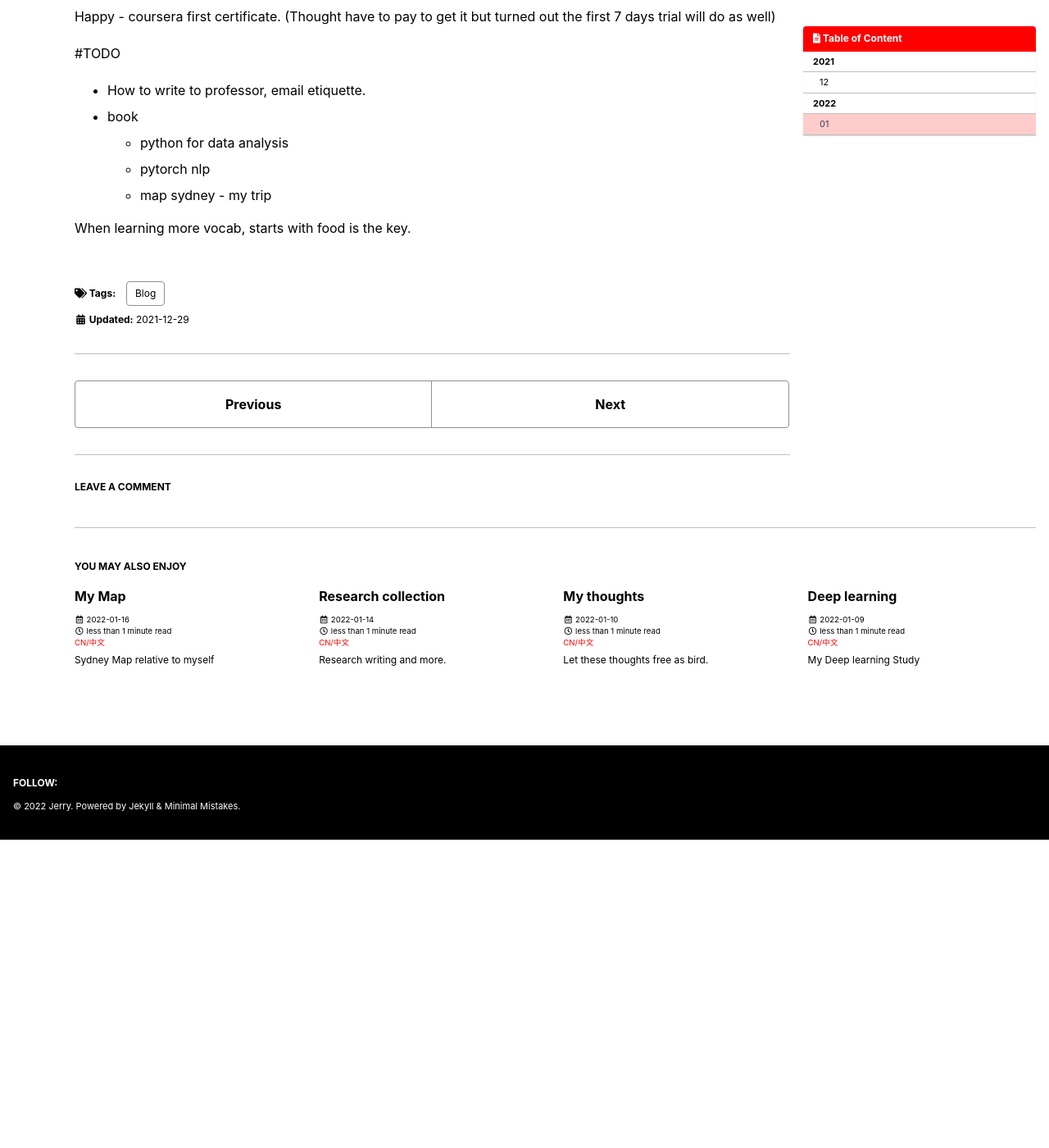
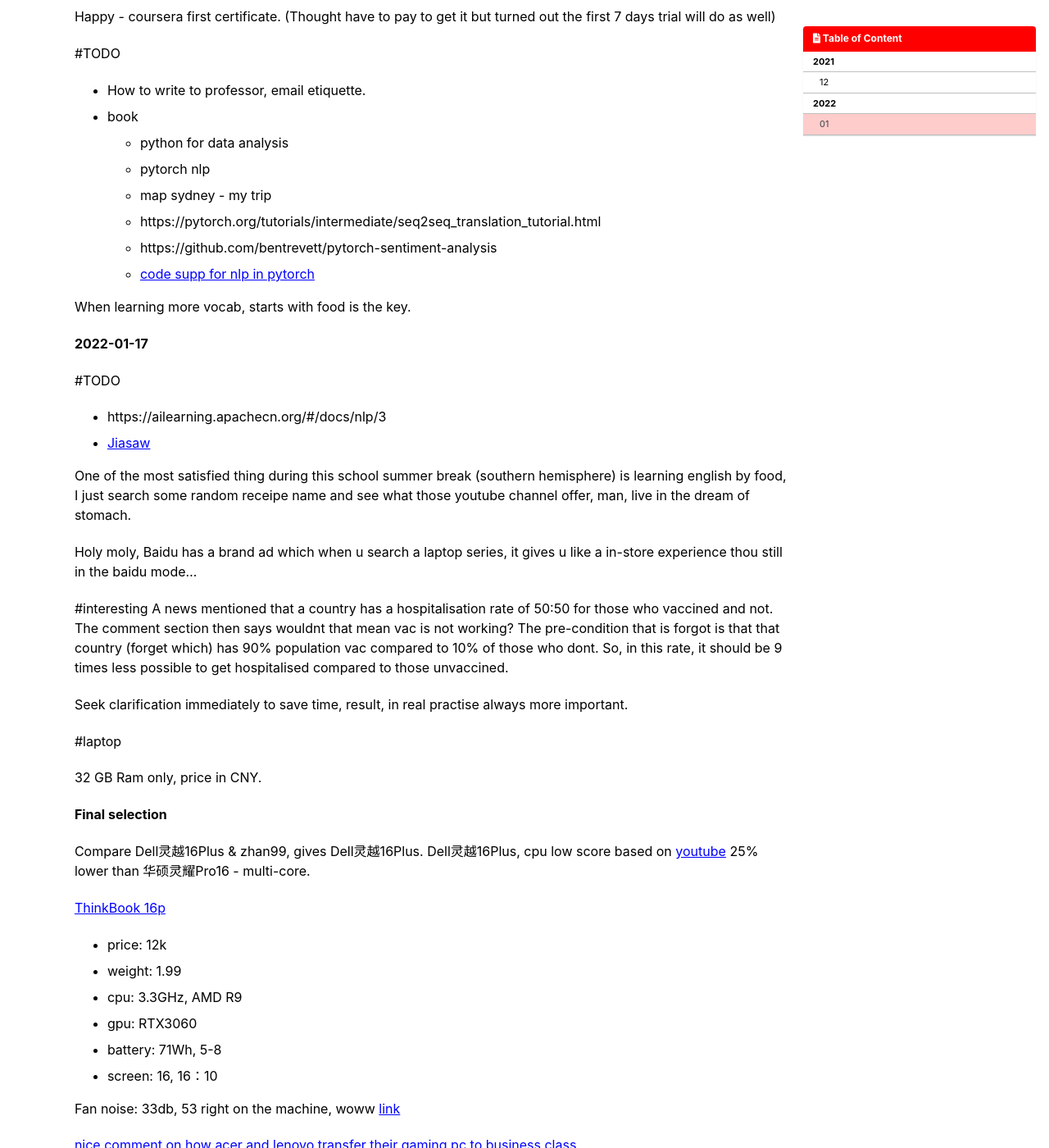
Before and after one commit to postsent/postsent.github.io, a Jekyll site: the page built from _posts/computing/jeykll/2021-12-29-logs.md, in a window 1280 px wide and 1400 px high, scrolled down 9327 px. Shown: the whole window at 82% size. Built offline with Jekyll 4.4.1, drawn with Linux system fonts in a browser that asks for light colours; cached includes are drawn as plain includes; emoji names are drawn with the system emoji font; comment, search, counter and statistics services are not loaded; before the commit the page ends 10351 px from its top, so only the background shows below that; some of the changed text lies outside the part shown.

Commit message:
updates: log

```diff
--- a/_posts/computing/jeykll/2021-12-29-logs.md
+++ b/_posts/computing/jeykll/2021-12-29-logs.md
@@ -328,5 +328,100 @@ Happy - coursera first certificate. (Thought have to pay to get it but turned ou
   - python for data analysis
   - pytorch nlp
   - map sydney - my trip
+  - https://pytorch.org/tutorials/intermediate/seq2seq_translation_tutorial.html
+  - https://github.com/bentrevett/pytorch-sentiment-analysis
+  - [code supp for nlp in pytorch](https://github.com/joosthub/PyTorchNLPBook)
 
 When learning more vocab, starts with food is the key.
+
+**2022-01-17**
+
+\#TODO
+
+- https://ailearning.apachecn.org/#/docs/nlp/3
+- [Jiasaw](https://colab.research.google.com/drive/1pymchOpQqs2U7cPqw4Q9O46oU4saPiDE#scrollTo=el6ercKUV9vA)
+
+One of the most satisfied thing during this school summer break (southern hemisphere) is learning english by food, I just search some random receipe name and see what those youtube channel offer, man, live in the dream of stomach.
+
+Holy moly, Baidu has a brand ad which when u search a laptop series, it gives u like a in-store experience thou still in the baidu mode...
+
+\#interesting A news mentioned that a country has a hospitalisation rate of 50:50 for those who vaccined and not. The comment section then says wouldnt that mean vac is not working? The pre-condition that is forgot is that that country (forget which) has 90% population vac compared to 10% of those who dont. So, in this rate, it should be 9 times less possible to get hospitalised compared to those unvaccined.
+
+Seek clarification immediately to save time, result, in real practise always more important.
+
+\#laptop
+
+32 GB Ram only, price in CNY.
+
+**Final selection**
+
+Compare Dell灵越16Plus & zhan99, gives Dell灵越16Plus.
+Dell灵越16Plus, cpu low score based on [youtube](https://www.youtube.com/watch?v=t2v63JFOGZY&ab_channel=%E4%B8%AD%E6%AD%A3%E8%AF%84%E6%B5%8B) 25% lower than 华硕灵耀Pro16 - multi-core.
+
+
+[ThinkBook 16p](https://item.jd.com/100027351764.html#none)
+
+- price: 12k
+- weight:  1.99
+- cpu: 3.3GHz, AMD R9
+- gpu: RTX3060
+- battery: 71Wh, 5-8
+- screen: 16, 16：10
+
+Fan noise: 33db, 53 right on the machine, woww [link](https://www.youtube.com/watch?v=tS7KfTPGado&ab_channel=%E4%B8%AD%E6%AD%A3%E8%AF%84%E6%B5%8B)
+
+[nice comment on how acer and lenovo transfer their gaming pc to business class](https://www.zhihu.com/question/461218779/answer/1904005165)
+
+[华硕灵耀Pro16](https://item.jd.com/100015624453.html)
+- price: 11k
+- weight: 1.9kg
+- cpu: 3.3GHz, AMD R9
+- gpu: 4GB, RTX3050Ti
+- battery: 96Wh, > 8hrs
+- screen: 16, 16：10
+
+Fan noise: dont recall, 55 + ?
+
+**out:**
+
+[HP,zhan99](https://item.jd.com/100023572580.html#none)
+- price: 10.3k
+- weight: 1.9
+- cpu: 2.3GHz, i7-11800H
+- gpu: T600, 4GB
+- battery: 83Wh, 5 ~ 8hrs
+- screen: 15.6, 16：9
+
+[Dell灵越16Plus](https://item.jd.com/100022334212.html)
+- price: 11k
+- weight: 2.15
+- cpu: 2.3GHz, i7-11800H
+- gpu: RTX3060
+- battery: 86Wh, > 8hrs
+- screen: 16, 16：10
+- quieter
+
+**Others:**
+
+**Dell**
+- [G15 Dell](https://item.jd.com/10033120617489.html), 9k, battery < 5h.
+- XPS 15, bit expensive.
+**Lenovo**
+- [ThinkPad P15V](https://item.jd.com/69533268865.html), CPU gen10 intel.
+**Thinkpad**
+- [E14](https://item.jd.com/26001222241.html), battery 2~5hr.
+-
+**Xiaomi**
+- [link](https://item.jd.com/100022195996.html#none), fan noise
+
+**HP**
+- [link](https://item.jd.com/100011172815.html#none), 6.3k, integrated gpu, prob around the cheapest 32g ram laptop.
+
+**LG**
+- [link](https://item.jd.com/100031499746.html), Screen wobble, 12k, intel cpu, integrated gpu， light.
+-
+Comments:
+- sort by popularity makes a lot of sense
+- I enjoy HP keyboard layout
+- Keyboard layout is quite important, some are def not ideal
+- Just need ram, cpu, gpu for data analysis, why so many by default assume buyers are gamer who need 3k+ screen...
```
Also changed, not shown: _posts/causal/english/2021-12-13-vocab.md (+12 -4 lines).
